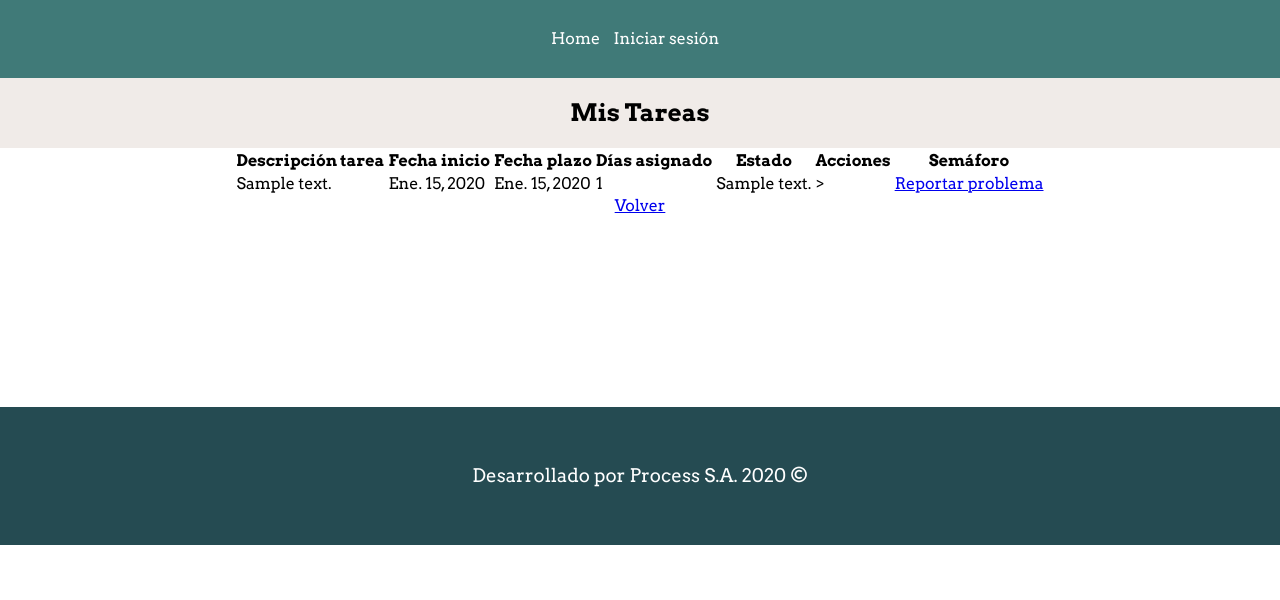
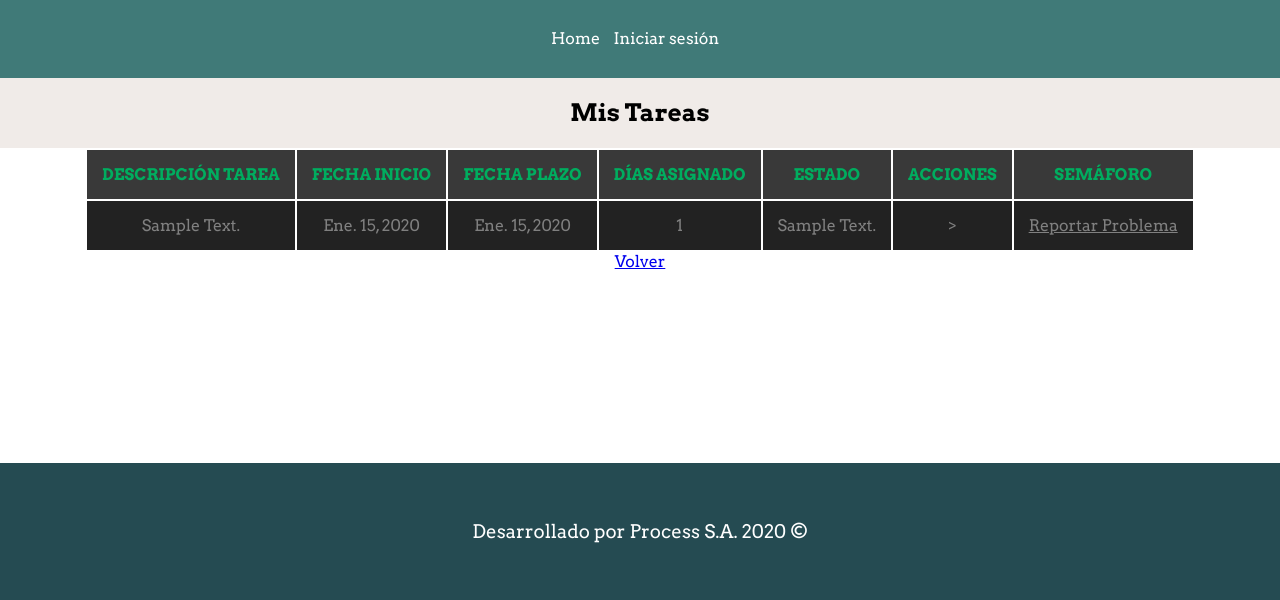
Before and after one commit to jorgefuicaz1996/control_tareas, a Django app: template home/templates/mis_tareas.html in a window 1280 px wide. Shown: the part 186-786 px from the top of the page. Run offline with Django 3.2, Linux system fonts and the light colour scheme; tables that the repository leaves empty hold one stand-in row (values such as "Sample post"); the template is opened without the code that fills it: values that come from a table or form of the project are taken from there, most other values are stand-ins (such as "Sample title", 1, 10 or a date in 2020).

Commit message:
clases tabla

```diff
--- a/home/templates/mis_tareas.html
+++ b/home/templates/mis_tareas.html
@@ -11,7 +11,7 @@
 		</div>
 		<div id="crear-tarea" align="center">
 			<table>
-				<tr>
+				<tr class="head">
 					<th>Descripción tarea</th>
 					<th>Fecha inicio</th>
 					<th>Fecha plazo</th>
@@ -21,7 +21,7 @@
 					<th>Semáforo</th>
 				</tr>
 				{% for t in tareas %}
-				<tr>
+				<tr class="body">
 					<td>{{ t.descripcion }}</td>
 					<td>{{ t.fecha_inicio }}</td>
 					<td>{{ t.fecha_plazo }}</td>
```
